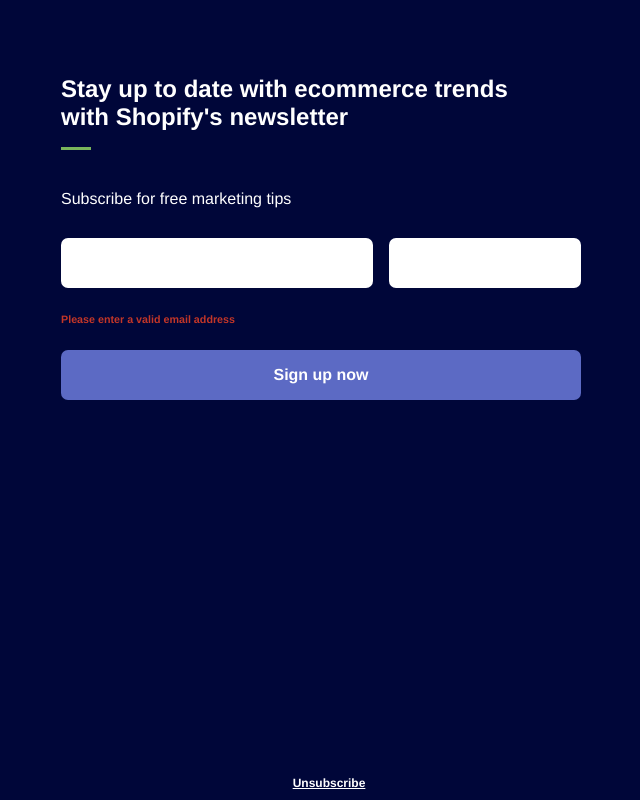
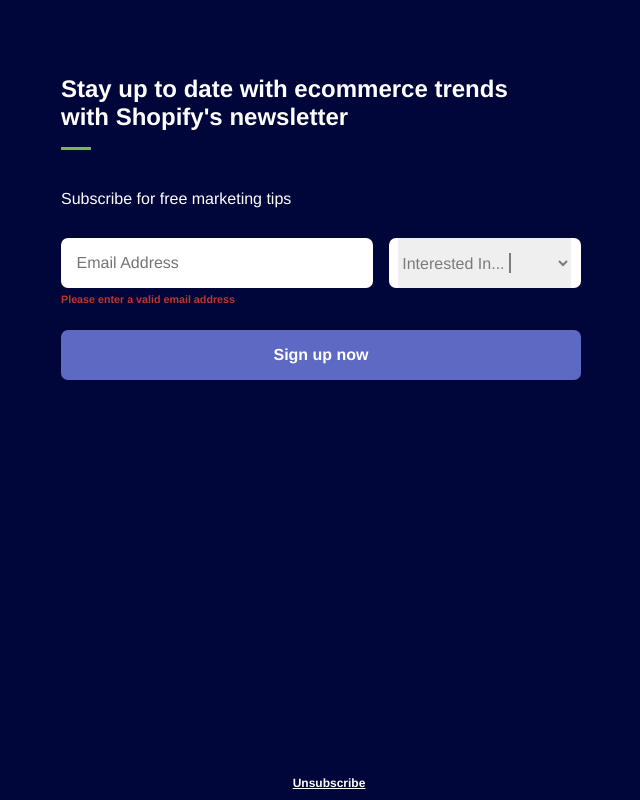
Before and after one commit to ZacharyBys/Code-Challenge, a plain HTML site: page index.html in a window 1280 px wide. Shown: the whole page, without its empty margins (319-959 px from the left). Drawn offline with Linux system fonts and the light colour scheme.

Commit message:
finishing ui touches

```diff
--- a/index.html
+++ b/index.html
@@ -17,8 +17,19 @@
 
             <div id="form_holder">
                 <div id="email_div">
+                    <input id="email" type="text" name="email" placeholder="Email Address">
                 </div>
                 <div id="interest_div">
+                    <div id="line"></div>
+                    <select id="interest" prompt="Interested In...">
+                        <option value="" disabled selected>
+                        Interested In...</option>
+                        <option value="Marketing">Marketing</option>
+                        <option value="SEO">SEO</option>
+                        <option value="Target Audience">Target Audience</option>
+                        <option value="Web Design">Website Design</option>
+                        <option value="Promotions">Promotions</option>
+                    </select>
                 </div>
             </div>
             <h6 id="warning">Please enter a valid email address</h6>
--- a/main_style.css
+++ b/main_style.css
@@ -3,6 +3,7 @@
     --green: #7AB55C;
     --grey: #7B7B7B;
     --purple-light: #5c6ac4;
+    --purple-light-highlight: #3d47db;
     --purple-dark: #000639;
     --red: #C23628;
     --main-font: helvetica;
@@ -72,6 +73,57 @@
 #warning{
     color: var(--red);
     font-family: var(--main-font);
+    margin-top:5px;
+}
+
+#email_div{
+    display: flex;
+    justify-content: center;
+    align-items:center;
+}
+
+#email {
+    position: relative;
+    font-family: var(--main-font);
+    font-size: 16px;
+    color: var(--grey);
+    outline: none;
+    width:90%;
+    border-width:0px;
+    display: block;
+    margin : auto;
+}
+
+#email:focus{
+     box-shadow: none !important;
+    -webkit-box-shadow: none !important;
+    -moz-box-shadow: none !important;
+}
+
+#line{
+    float: right;
+    position: absolute;
+    z-index: 1000;
+    background-color: var(--grey);
+    width: 1.5px;
+    margin-top:15px;
+    margin-left: 50px;
+    height: 20px;
+}
+
+#interest_div{
+    display: flex;
+    justify-content: center;
+}
+
+#interest{
+    color: var(--grey);
+    font-family: var(--main-font);
+    font-size: 16px;
+    outline: none;
+    border-width: 0px;
+    width:90%;
+
 }
 
 #signup_div{
@@ -80,6 +132,10 @@
     background-color: var(--purple-light);
     border-radius:7px;
     display: table;
+}
+
+#signup_div:hover{
+    background-color: var(--purple-light-highlight);
 }
 
 #signup_text{
```
